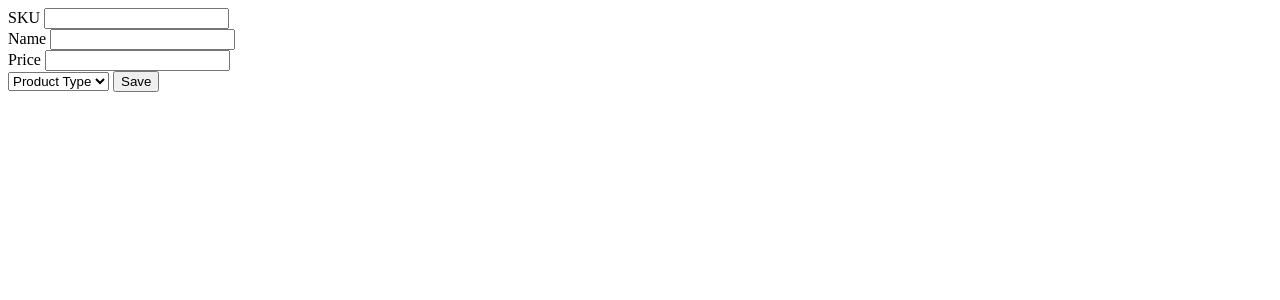
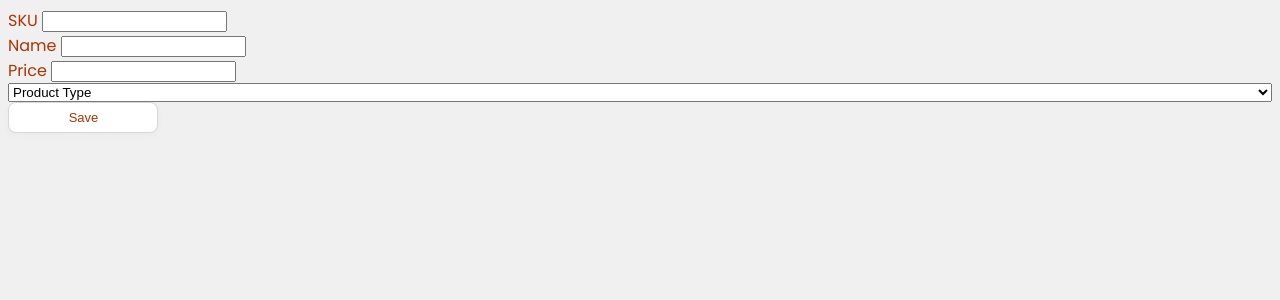
Before and after one commit to queuing4oranges/crud-product-catalogue, a PHP site: page /includes/form.php in a window 1280 px wide. Shown: the top 300 px of the page. Run offline with PHP 8.4, Linux system fonts and the light colour scheme; the template is opened without the code that fills it, so the values that code supplies are empty; a stand-in replaces the project's code that opens the database connection.

Commit message:
styling 1st draft

```diff
--- a/includes/form.php
+++ b/includes/form.php
@@ -8,18 +8,18 @@
 <link rel="stylesheet" href="../stylesheet.css">
 <script src="switcher.js" defer></script>
 
-<form name="product_form" id="product_form" method="post">
-    <div>
+<form class="product__form" name="product_form" id="product_form" method="post">
+    <div class="sku__cont">
         <label for="sku">SKU</label>
         <input id="sku" name="sku" value="<?= ($product->sku); ?>" />
     </div>
 
-    <div>
+    <div class="name__cont">
         <label for="name">Name</label>
         <input id="name" name="name" value="<?= ($product->name); ?>" />
     </div>
 
-    <div>
+    <div class="price__cont">
         <label for="price">Price</label>
         <input id="price" name="price" value="<?= ($product->price); ?>" />
     </div>
@@ -31,17 +31,17 @@
         <option value="furniture">FURNITURE</option>
     </select>
 
-    <div class="option-field" id="dvd_item">
+    <div class="option-field size__cont" id="dvd_item">
         <label for="size">Size</label>
         <input id="size" name="size" value="<?= ($product->size); ?>" />
     </div>
 
-    <div class="option-field" id="book_item">
+    <div class="option-field weight__cont" id="book_item">
         <label for="weight">Weight</label>
         <input id="weight" name="weight" value="<?= ($product->weight); ?>" />
     </div>
 
-    <div class="option-field" id="furniture_item">
+    <div class="option-field dimension__cont" id="furniture_item">
         <label for="height">Height</label>
         <input id="height" name="height" value="<?= ($product->height); ?>" />
         <label for="width">Width</label>
@@ -50,5 +50,6 @@
         <input id="length" name="length" value="<?= ($product->length); ?>" />
     </div>
 
-    <input type="submit" value="Save" />
+    <!-- <input class="input-btn" type="submit" value="Save" /> -->
+    <button type="submit" class="input-btn">Save</button>
 </form>
--- a/stylesheet.css
+++ b/stylesheet.css
@@ -1,12 +1,134 @@
-article {
-    background-color: rgb(216, 238, 216);
+/*
+Color Palette #4261
+lightgrey   #eff0ef
+darkgrey    #2b3016
+pumpkin     #f89345
+brown       #ac3501
+black-ish   #121215
+*/
+
+@import url('https://fonts.googleapis.com/css2?family=Poppins:wght@400;500;600&display=swap');
+
+html {
+    box-sizing: border-box;
+    font-family: 'Poppins', sans-serif, Arial, Helvetica, sans-serif;
+    background-color:#eff0ef ;
+    color: #ac3501;
+
 }
 
+*,
+*:before,
+*:after {
+    box-sizing: inherit;
+}
+
+
 .option-field {
-    background-color: lightgreen;
     display: none;
 }
 
+.product__cont {
+    background-color: #f89345;
+    border:rgb(172, 53, 1) 1px solid;
+    border-radius: 3px;
+    height: 250px;
+    overflow: hidden;
+    color: #eff0ef;
+    box-shadow: 6px 6px 5px 0px rgba(250, 160, 150, 0.85);
+}
+
 .product {
-    border: red solid 1px;
+    display: flex;
+    flex-direction: column;
+    align-items: center;
+    justify-content: center;
+
 }
+
+.product p {
+    margin: 0;
+    padding: 0;
+}
+
+.product__list {
+    width: 100%;
+    display: grid;
+    grid-template-columns: repeat(5, 1fr);
+    grid-column-gap: 15px;
+    grid-row-gap: 15px;
+}
+
+/* button styling */
+.cancel-btn,
+.add-btn,
+.delete-btn,
+.input-btn {
+    background-color: #fff;
+    border: 1px solid #d5d9d9;
+    border-radius: 8px;
+    box-shadow: rgba(213, 217, 217, 0.247) 0 2px 5px 0;
+    box-sizing: border-box;
+    color: #ac3501;
+    cursor: pointer;
+    display: inline-block;
+    font-family: "Amazon Ember", sans-serif;
+    font-size: 13px;
+    line-height: 29px;
+    padding: 0 10px 0 11px;
+    position: relative;
+    text-align: center;
+    text-decoration: none;
+    user-select: none;
+    -webkit-user-select: none;
+    touch-action: manipulation;
+    vertical-align: middle;
+    width: 150px;
+}
+.cancel-btn:hover,
+.add-btn:hover,
+.delete-btn:hover,
+.input-btn:hover {
+    background-color: #2b3016;
+    color: #eff0ef ;
+}
+
+hr {
+    background-color: #ac3501;
+    height: 3px;
+    max-width: 100%;
+    border-style: none;
+    border-radius: 3px;
+}
+
+.header__container {
+    display: flex;
+    justify-content: space-between;
+}
+
+.btn__container {
+    display: flex;
+    align-items: center;
+}
+
+.btn__form {
+    margin: 0 20px;
+}
+
+/*add product*/
+.product__add-container {
+    width: 40%;
+    margin: 50px auto;
+    display: flex;
+    justify-content: center;
+    border-radius: 4px;
+    border: #2b3016 solid 2px;
+    background-color: #f89345;
+    height: fit-content;
+
+}
+
+.product__form {
+    display: flex;
+    flex-direction: column;
+}
```
Also changed, not shown: add_product.php (+7 -4 lines), includes/header.php (deleted, +0 -19 lines), index.php (+36 -8 lines).
